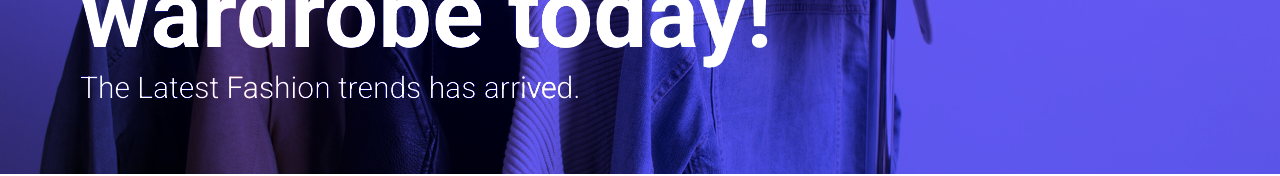
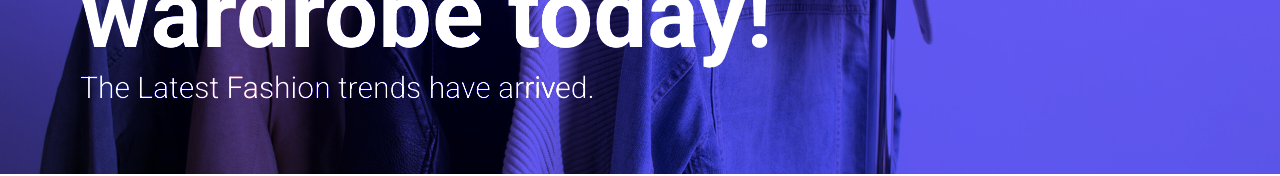
Before and after one commit to Twinx97/PurpClothes, a React (Create React App) app: page / in a window 1280 px wide. Shown: the part 290-466 px from the top of the page. Built offline with nearby package versions, Linux system fonts and the light colour scheme.

Commit message:
Changed Favicon Color

```diff
--- a/public/index.html
+++ b/public/index.html
@@ -7,7 +7,7 @@
     <link rel="preconnect" href="https://fonts.googleapis.com">
     <link rel="preconnect" href="https://fonts.gstatic.com" crossorigin>
     <link href="https://fonts.googleapis.com/css2?family=Roboto:ital,wght@0,100;0,300;0,400;0,500;0,700;0,900;1,100;1,300;1,400;1,500;1,700;1,900&display=swap" rel="stylesheet">
-    <link rel="shortcut icon" href="../src/assets/icon8-favicon.png" type="image/x-icon">
+    <link rel="shortcut icon" href="/public/favicon.ico" type="image/x-icon">
     <title>PurpClothes</title>
   </head>
   <body>
--- a/src/pages/Home.jsx
+++ b/src/pages/Home.jsx
@@ -8,7 +8,7 @@ const Home = () => {
         <img src={bannerImage} className="w-full h-full object-cover absolute mix-blend-overlay" alt="Landing Page image" />
         <div className='p-20 px-10 md:px-20 md:py-20 lg:py-30'>
           <h1 className='text-white text-5xl md:text-7xl lg:text-8xl mb-2 font-bold'>Upgrade your<br/>wardrobe today!</h1>
-          <p className='text-white text-3xl font-light mb-10'>The Latest Fashion trends has arrived.</p>
+          <p className='text-white text-3xl font-light mb-10'>The Latest Fashion trends have arrived.</p>
         </div>
       </div>
     </div>
```
Also changed, not shown: 1 other file (tests, documents, lock files or other folders).
